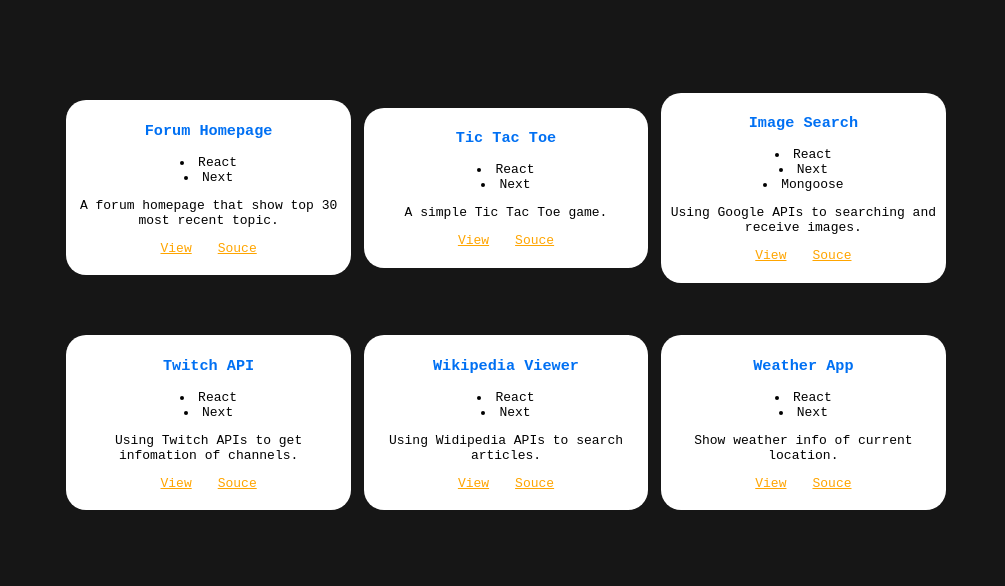
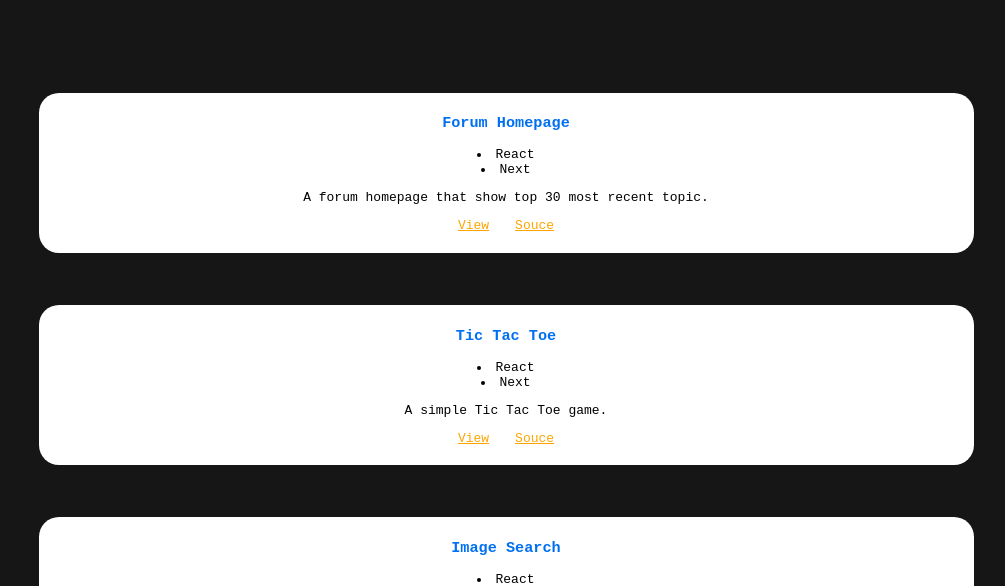
Before and after one commit to hadinhtu97/hadinhtu97, a Next.js app: page /projects in a window 1280 px wide. Shown: the part 163-749 px from the top of the page, without its empty margins (134-1139 px from the left). Built offline with nearby package versions, Linux system fonts and the light colour scheme.

Commit message:
Make frontend better

```diff
--- a/styles/Projects.module.css
+++ b/styles/Projects.module.css
@@ -11,14 +11,13 @@
 
 .projects {
     display: flex;
-    flex-direction: row;
+    flex-direction: column;
     justify-content: center;
-    align-items: center;
+    /* align-items: center; */
     flex-wrap: wrap;
 }
 
 .project {
-    flex-basis: 30%;
     background-color: #fff;
     color: black;
     margin: 2rem 0.5rem;
```
Also changed, not shown: 1 other file (tests, documents, lock files or other folders).
